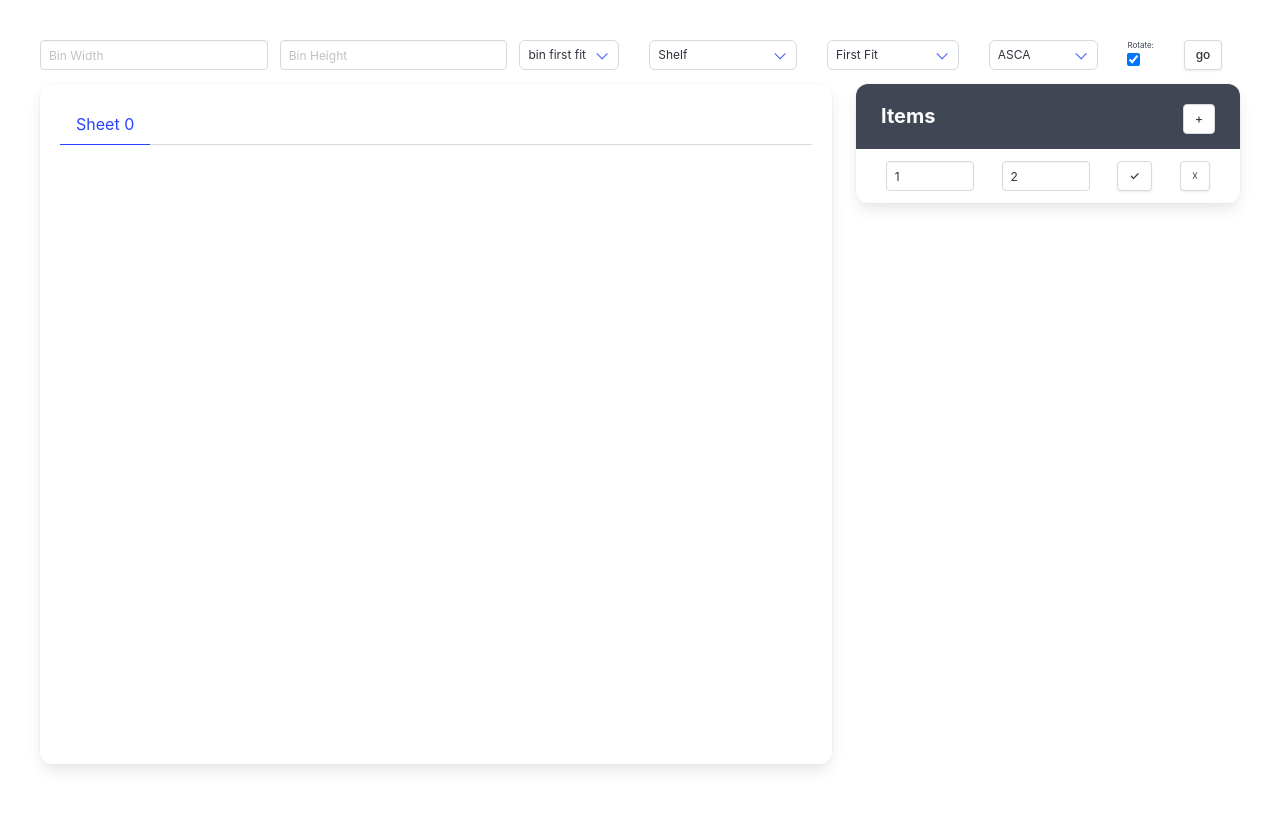
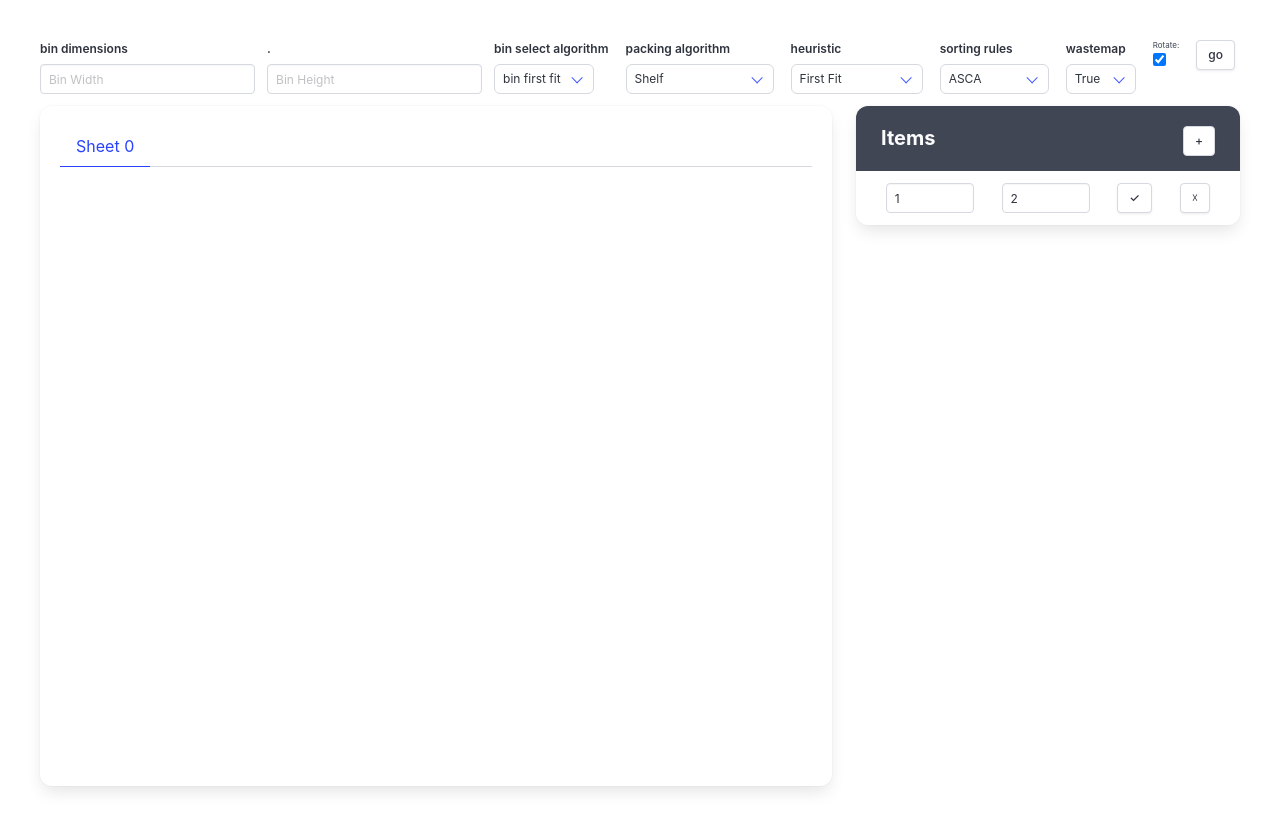
Before and after one commit to AEAMcNett/greedypacker-react, a React (Create React App) app: page / in a window 1280 px wide. Shown: the top 830 px of the page. Built offline with nearby package versions, Linux system fonts and the light colour scheme.

Commit message:
(FEATURE) Adds conditional wastemap select
Wastemap select component renders conditionally
if bin algo is shelf or skyline.

also fixed a typo bug in rendering maximal rectangle
heuristics menu.

```diff
--- a/src/App.js
+++ b/src/App.js
@@ -45,7 +45,7 @@ class App extends Component {
                                  'Worst Longside',
                                  'Worst Area',
                                 ],
-                                'Maximal Rectange':
+                                'Maximal Rectangle':
                                 ['Best Shortside',
                                  'Best Longside',
                                  'Best Area',
@@ -71,13 +71,14 @@ class App extends Component {
                                'heuristic': 'first_fit',
                                'sorting': true,
                                'sorting_heuristic': 'DESCA',
-                               'rotation': true }
+                               'rotation': true,
+                               'wastemap': true,
+                               'rectangle_merge': true}
                  }
   }
 
 
   //// SettingsForm Methods
-
 
   handleSetWidth = (e) => {
     var settings = {...this.state.settings}
@@ -99,7 +100,7 @@ class App extends Component {
     this.setState({settings})
   }
 
-  // setNewSewttingsState({'bin_algo':'foo'})
+
   setNewSettingsState = (newSettings) => {
     this.setState({
        settings: {
@@ -108,6 +109,7 @@ class App extends Component {
           }
           })
   }
+
 
   handleSetPackAlgo = (e) => {
     const algo = e.target.value
@@ -138,6 +140,12 @@ class App extends Component {
   handleSetRotation = () => {
     var settings = {...this.state.settings}
     settings['rotation'] = !settings['rotation']
+    this.setState({settings})
+  }
+
+  handleSetWastemap = (e) => {
+    var settings = {...this.state.settings}
+    settings['wastemap'] = e.target.value
     this.setState({settings})
   }
 
--- a/src/BulmaComponents/field.js
+++ b/src/BulmaComponents/field.js
@@ -6,7 +6,9 @@ const Field = (props) => {
   return (
           <div className="field">
           {label &&
-            <label className="label"><p style={props.style}>{label}</p></label>}
+            <label className="label is-small">
+              <p style={props.style}>{label}</p>
+            </label>}
           {props.children}
           </div>
         )
--- a/src/SettingsForm.js
+++ b/src/SettingsForm.js
@@ -35,34 +35,39 @@ class SettingsForm extends React.Component {
     return (
         <div className="field is-horizontal" style={{'justifyContent': 'space-around'}}>
           <div className="field-body">
-            <Field>
+            <Field label='bin dimensions'>
               <Input changeEvent={this.props.handleSetWidth}
                      cls="input is-small"
                      color={this.state.wcolor}
                      placeholder="Bin Width"/>
             </Field>
-            <Field>
+            <Field label='.'>
               <Input changeEvent={this.props.handleSetHeight}
                      cls="input is-small"
                      color={this.state.hcolor}
                      placeholder="Bin Height"/>
             </Field>
-            <Field>
+            <Field label='bin select algorithm'>
                 <Select changeEvent={this.props.handleSetBinAlgo}
                         options={this.props.state.bin_algos}/>
             </Field>
-            <Field>
+            <Field label='packing algorithm'>
                 <Select changeEvent={this.props.handleSetPackAlgo}
                 options={this.props.state.algorithms}/>
             </Field>
-            <Field>
+            <Field label='heuristic'>
                 <Select changeEvent={this.props.handleSetHeuristic}
                         options={this.props.state.heuristics}/>
             </Field>
-            <Field>
+            <Field label='sorting rules'>
                 <Select changeEvent={this.props.handleSetSorting}
                         options={this.props.state.sorting}/>
             </Field>
+            {this.props.state.settings.pack_algo === 'shelf' || this.props.state.settings.pack_algo === 'skyline' ? (
+              <Field label='wastemap'>
+                <Select changeEvent={this.props.handleSetSorting}
+                        options={['True', 'False']} />
+              </Field> ) : null }
             <Field>
                 <Checkbox label="Rotate:"
                           style={{'fontSize': '.5em'}}
@@ -79,4 +84,11 @@ class SettingsForm extends React.Component {
  }
 }
 
+const Optimizations = (props) => {
+  return (
+    <div>
+    </div>
+  )
+}
+
 export default SettingsForm
```
